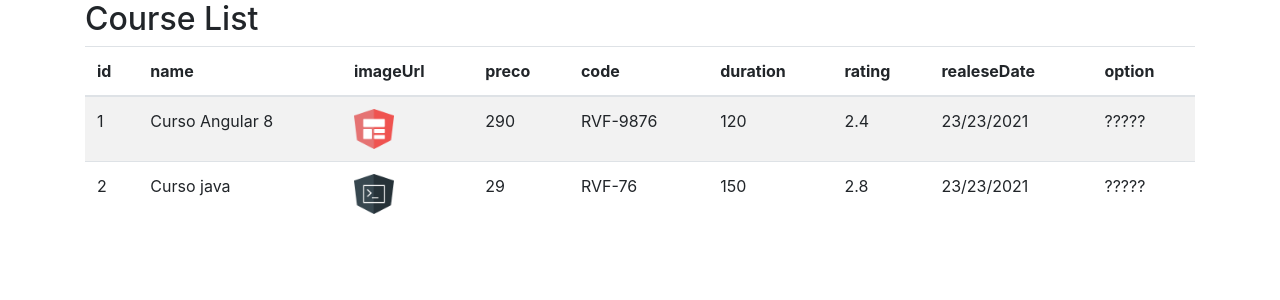
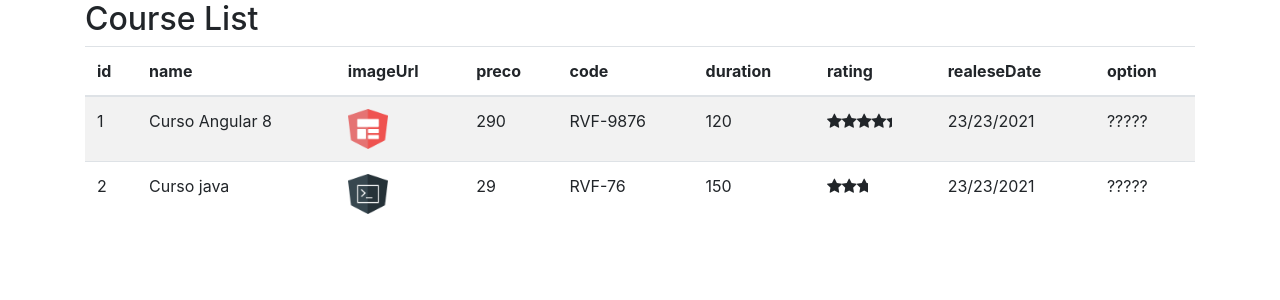
Before and after one commit to RamonFern/course-manager, an Angular app: page /courses in a window 1280 px wide. Shown: the top 300 px of the page. Built offline with nearby package versions, Linux system fonts and the light colour scheme.

Commit message:
Criação do star.component para aparecer as estrelinha no rating.

```diff
--- a/package.json
+++ b/package.json
@@ -20,6 +20,7 @@
     "@angular/platform-browser-dynamic": "~11.0.5",
     "@angular/router": "~11.0.5",
     "bootstrap": "^4.5.3",
+    "font-awesome": "^4.7.0",
     "rxjs": "~6.6.0",
     "tslib": "^2.0.0",
     "zone.js": "~0.10.2"
--- a/src/app/app.module.ts
+++ b/src/app/app.module.ts
@@ -4,11 +4,13 @@
 
 import { AppComponent } from './app.component';
 import { CourseListComponent } from './courses/course-list.component';
+import { StarComponent } from './star/star.component';
 
 @NgModule({
   declarations: [
     AppComponent,
-    CourseListComponent
+    CourseListComponent,
+    StarComponent
   ],
   imports: [
     BrowserModule,
--- a/src/app/courses/course-list.component.html
+++ b/src/app/courses/course-list.component.html
@@ -22,7 +22,9 @@
             <td>{{ course.preco }}</td>
             <td>{{ course.code }}</td>
             <td>{{ course.duration }}</td>
-            <td>{{ course.rating }}</td>
+            <td>
+                <app-star [rating]='course.rating'></app-star>
+            </td>
             <td>{{ course.realeseDate }}</td>
             <td>?????</td>
         </tr>
--- a/src/app/courses/course-list.component.ts
+++ b/src/app/courses/course-list.component.ts
@@ -18,7 +18,7 @@
                 preco: 290,
                 code: 'RVF-9876',
                 duration: 120,
-                rating: 2.4,
+                rating: 4.4,
                 realeseDate: '23/23/2021'
             },
             {
--- /dev/null
+++ b/src/app/star/star.component.css
@@ -0,0 +1,3 @@
+.crop {
+    overflow: hidden;
+}
--- /dev/null
+++ b/src/app/star/star.component.html
@@ -0,0 +1,9 @@
+<div class="crop" [style.width.px]="starWidth" [title]="rating">
+    <div style="width: 100px;">
+        <span class="fa fa-star"></span>
+        <span class="fa fa-star"></span>
+        <span class="fa fa-star"></span>
+        <span class="fa fa-star"></span>
+        <span class="fa fa-star"></span>
+    </div>
+</div>
--- /dev/null
+++ b/src/app/star/star.component.ts
@@ -0,0 +1,24 @@
+import { Component, Input, OnChanges, SimpleChanges } from "@angular/core";
+
+@Component(
+    {
+        selector: 'app-star',
+        templateUrl: './star.component.html',
+        styleUrls: ['./star.component.css']
+    }
+)
+export class StarComponent implements OnChanges{
+
+    @Input()
+    rating: number = 0;
+
+    starWidth: number;
+
+
+    ngOnChanges(): void {
+        this.starWidth = this.rating * 74 / 5;
+
+
+    }
+
+}
--- a/src/styles.css
+++ b/src/styles.css
@@ -1,2 +1,4 @@
 /* You can add global styles to this file, and also import other style files */
-@import '~bootstrap/dist/css/bootstrap.min.css'
+@import '~bootstrap/dist/css/bootstrap.min.css';
+
+@import '~font-awesome/css/font-awesome.min.css';
```
Also changed, not shown: src/app/star/star.compponent.ts (deleted), 1 other file (tests, documents, lock files or other folders).
